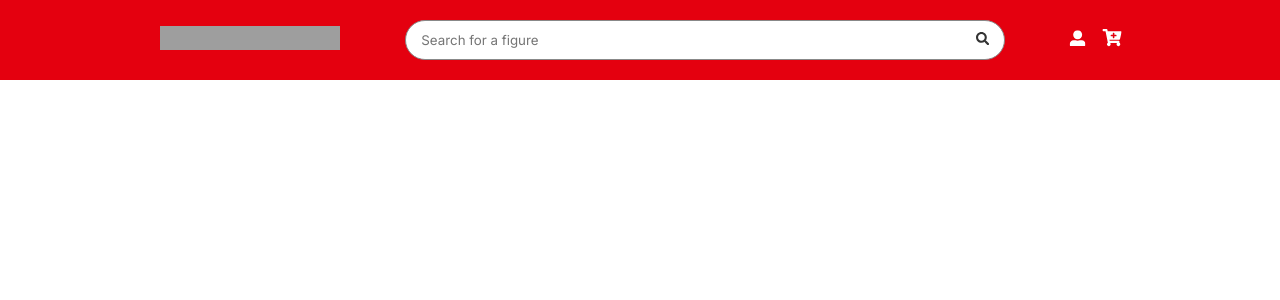
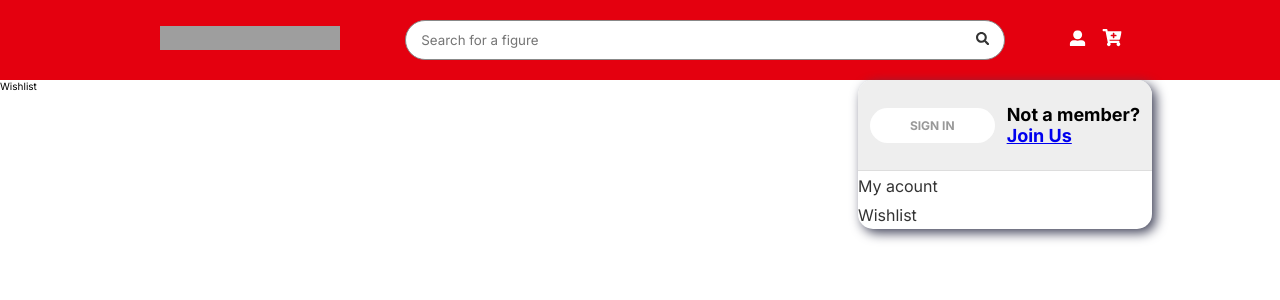
Before and after one commit to PatrykBaranski/AmiiboStore, a React (Vite) app: page /wishlist in a window 1280 px wide. Before the commit this address had no page. Shown: the top 300 px of the page. Built offline with nearby package versions, Linux system fonts and the light colour scheme; grey boxes are pictures that could not be loaded.

Commit message:
adding dropdown sing up

```diff
--- a/src/App.jsx
+++ b/src/App.jsx
@@ -7,7 +7,9 @@ function App() {
       <Navbar />
       <Routes>
         <Route path="/" element={<p>Main Page</p>} />
-        <Route path="cart" element={<p>Helllo</p>} />
+        <Route path="cart" element={<p>Cart</p>} />
+        <Route path="auth" element={<p>Log in</p>} />
+        <Route path="wishlist" element={<p>Wishlist</p>} />
       </Routes>
     </BrowserRouter>
   );
--- a/src/components/NavBar.jsx
+++ b/src/components/NavBar.jsx
@@ -3,7 +3,7 @@ import { FaCartPlus, FaUserAlt } from "react-icons/fa";
 import { IconContext } from "react-icons";
 import classes from "./Navbar.module.css";
 import SearchBar from "./SearchBar";
-
+import SignInDropdown from "./SignInDropdown";
 const NavBar = () => {
   return (
     <nav className={classes["main-nav-container"]}>
@@ -28,6 +28,7 @@ const NavBar = () => {
               <FaCartPlus />
             </NavLink>
           </IconContext.Provider>
+          <SignInDropdown />
         </li>
       </ul>
     </nav>
--- a/src/components/SearchBar.module.css
+++ b/src/components/SearchBar.module.css
@@ -7,6 +7,7 @@
   display: flex;
   align-items: center;
   justify-content: center;
+  position: relative;
 }
 .searchbar {
   width: 95%;
--- a/src/components/SignInDropdown.jsx
+++ b/src/components/SignInDropdown.jsx
@@ -0,0 +1,30 @@
+import { Link } from "react-router-dom";
+import LinkEl from "./UI/LinkEl";
+import classes from "./SignInDropdown.module.css";
+const links = [
+  { text: "My acount", path: "/auth" },
+  { text: "Wishlist", path: "/wishlist" },
+];
+const SignInDropdown = () => {
+  return (
+    <div className={classes["sign-dropdown"]}>
+      <div className={classes["sign-header"]}>
+        <div className={classes["sign-btn"]}>
+          <Link to="/auth">SIGN IN</Link>
+        </div>
+        <p>
+          Not a member?
+          <p>
+            <Link to="auth">Join Us</Link>
+          </p>
+        </p>
+      </div>
+      <div>
+        {links.map((link) => (
+          <LinkEl text={link.text} path={link.path} />
+        ))}
+      </div>
+    </div>
+  );
+};
+export default SignInDropdown;
--- /dev/null
+++ b/src/components/SignInDropdown.module.css
@@ -0,0 +1,48 @@
+.sign-dropdown {
+  top: 10%;
+  right: 10%;
+  font-size: 1.8rem;
+  position: absolute;
+  box-shadow: 4px 4px 12px 0px rgba(66, 68, 90, 1);
+  background-color: #fff;
+  border-radius: 15px;
+}
+.sign-header {
+  font-weight: 800;
+  border-radius: 15px 15px 0 0;
+  padding: 2.4rem 1.2rem;
+  background-color: #eee;
+  display: flex;
+  align-items: center;
+  gap: 1.2rem;
+  border-bottom: 0.5px solid #ddd;
+}
+.sign-header a:visited {
+  color: #333;
+}
+.sign-btn {
+  font-weight: 800;
+  font-size: 1.2rem;
+  padding: 1rem 4rem;
+  background-color: #fff;
+  display: flex;
+  align-items: center;
+  justify-content: center;
+  border-radius: 20px;
+  transition: all 0.1s ease-in-out;
+}
+.sign-btn:hover {
+  outline: 1px solid #e4000f;
+  cursor: pointer;
+}
+.sign-btn a:link,
+.sign-btn a:visited {
+  padding: 0;
+  margin: 0;
+  text-decoration: none;
+  color: #999;
+  transition: all 0.1s ease-in-out;
+}
+.sign-btn:hover a {
+  color: #e4000f;
+}
--- /dev/null
+++ b/src/components/UI/LinkEl.jsx
@@ -0,0 +1,10 @@
+import { Link } from "react-router-dom";
+import classes from "./LinkEl.module.css";
+const LinkEl = ({ text, path }) => {
+  return (
+    <div className={classes.link}>
+      <Link to={path}>{text}</Link>
+    </div>
+  );
+};
+export default LinkEl;
--- /dev/null
+++ b/src/components/UI/LinkEl.module.css
@@ -0,0 +1,13 @@
+.link {
+  padding: 0.4rem 0;
+}
+.link a:link,
+.link a:visited {
+  text-decoration: none;
+  font-size: 1.6rem;
+  font-weight: 400;
+  color: #333;
+}
+.link a:hover,
+.link a:active {
+}
```
